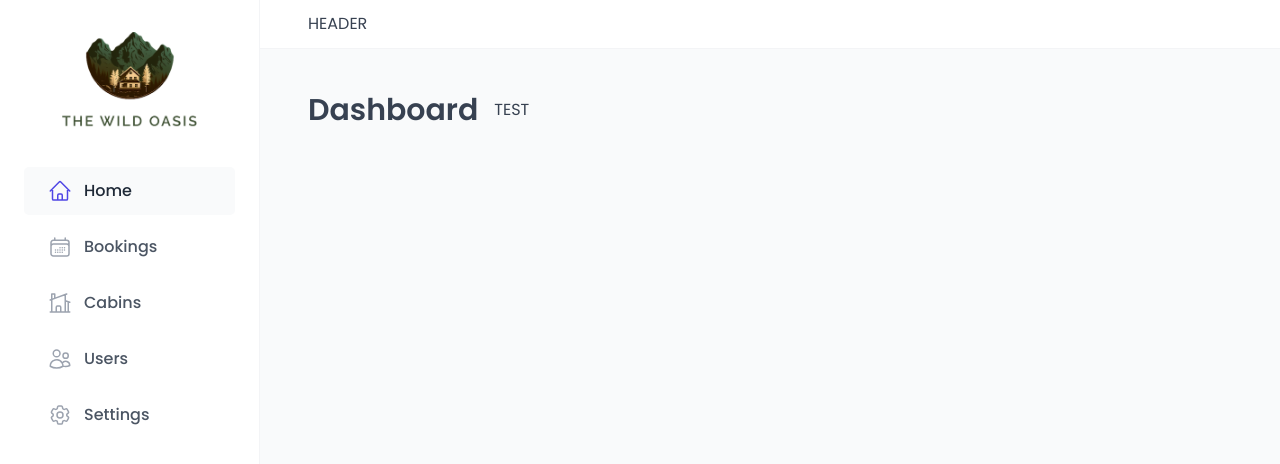
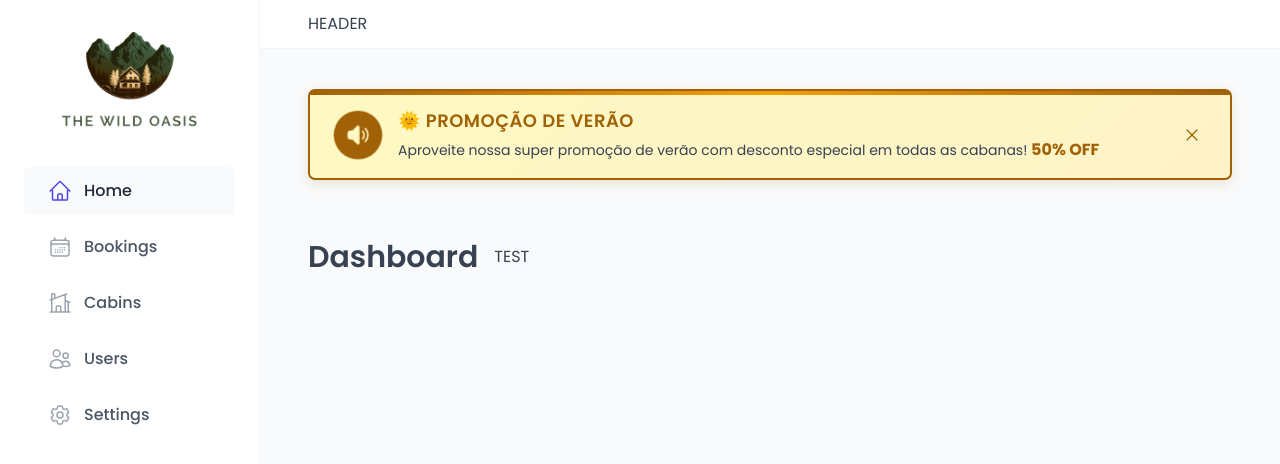
Before and after one commit to marcosmanto/the-wild-oasis, a React (Vite) app: page /dashboard in a window 1280 px wide. Shown: the top 464 px of the page. Built offline with nearby package versions, Linux system fonts and the light colour scheme; no server answers; a web font is replaced by a local one.

Commit message:
feat: add summer promotion banner to dashboard
Add dismissible warning box component displaying 50% OFF summer promotion with animated design and close functionality.

```diff
--- a/src/pages/Dashboard.jsx
+++ b/src/pages/Dashboard.jsx
@@ -1,12 +1,16 @@
 import Row from '@/ui/Row'
 import Heading from '@/ui/Heading'
+import WarningBox from '@/ui/WarningBox'
 
 function Dashboard() {
   return (
-    <Row type="horizontal">
-      <Heading as="h1">Dashboard</Heading>
-      <p>TEST</p>
-    </Row>
+    <>
+      <WarningBox />
+      <Row type="horizontal">
+        <Heading as="h1">Dashboard</Heading>
+        <p>TEST</p>
+      </Row>
+    </>
   )
 }
 
--- /dev/null
+++ b/src/ui/WarningBox.jsx
@@ -0,0 +1,131 @@
+import styled from 'styled-components'
+import { colors, borderRadius } from '@/styles/constants'
+import { HiSpeakerWave, HiXMark } from 'react-icons/hi2'
+import { useState } from 'react'
+
+const StyledWarningBox = styled.div`
+  background: linear-gradient(135deg, ${colors['yellow-100']} 0%, #fef3c7 100%);
+  border: 2px solid ${colors['yellow-700']};
+  border-radius: ${borderRadius.md};
+  padding: 1.6rem 2.4rem;
+  margin-bottom: 2.4rem;
+  position: relative;
+  display: flex;
+  align-items: center;
+  gap: 1.6rem;
+  box-shadow: 0 4px 12px rgba(161, 98, 7, 0.15);
+
+  &::before {
+    content: '';
+    position: absolute;
+    top: 0;
+    left: 0;
+    right: 0;
+    height: 4px;
+    background: linear-gradient(90deg, ${colors['yellow-700']}, #f59e0b, ${colors['yellow-700']});
+    border-radius: ${borderRadius.md} ${borderRadius.md} 0 0;
+  }
+`
+
+const IconContainer = styled.div`
+  background-color: ${colors['yellow-700']};
+  color: ${colors['yellow-100']};
+  border-radius: 50%;
+  padding: 1.2rem;
+  display: flex;
+  align-items: center;
+  justify-content: center;
+  flex-shrink: 0;
+  animation: pulse 2s infinite;
+
+  @keyframes pulse {
+    0%,
+    100% {
+      transform: scale(1);
+    }
+    50% {
+      transform: scale(1.05);
+    }
+  }
+
+  & svg {
+    width: 2.4rem;
+    height: 2.4rem;
+  }
+`
+
+const Content = styled.div`
+  flex: 1;
+
+  & h3 {
+    color: ${colors['yellow-700']};
+    font-size: 1.8rem;
+    font-weight: 600;
+    margin-bottom: 0.4rem;
+    text-transform: uppercase;
+    letter-spacing: 0.5px;
+  }
+
+  & p {
+    color: ${colors['grey-700']};
+    font-size: 1.4rem;
+    line-height: 1.5;
+    margin: 0;
+  }
+
+  & .discount {
+    color: ${colors['yellow-700']};
+    font-weight: 700;
+    font-size: 1.6rem;
+  }
+`
+
+const CloseButton = styled.button`
+  background: none;
+  border: none;
+  color: ${colors['yellow-700']};
+  cursor: pointer;
+  padding: 0.4rem;
+  border-radius: ${borderRadius.sm};
+  transition: all 0.2s;
+  flex-shrink: 0;
+
+  &:hover {
+    background-color: rgba(161, 98, 7, 0.1);
+    transform: scale(1.1);
+  }
+
+  & svg {
+    width: 2rem;
+    height: 2rem;
+  }
+`
+
+function WarningBox({ title = '🌞 PROMOÇÃO DE VERÃO', message = 'Aproveite nossa super promoção de verão com desconto especial em todas as cabanas!', discount = '50% OFF', closable = true }) {
+  const [isVisible, setIsVisible] = useState(true)
+
+  if (!isVisible) return null
+
+  return (
+    <StyledWarningBox>
+      <IconContainer>
+        <HiSpeakerWave />
+      </IconContainer>
+
+      <Content>
+        <h3>{title}</h3>
+        <p>
+          {message} <span className="discount">{discount}</span>
+        </p>
+      </Content>
+
+      {closable && (
+        <CloseButton onClick={() => setIsVisible(false)}>
+          <HiXMark />
+        </CloseButton>
+      )}
+    </StyledWarningBox>
+  )
+}
+
+export default WarningBox
```
